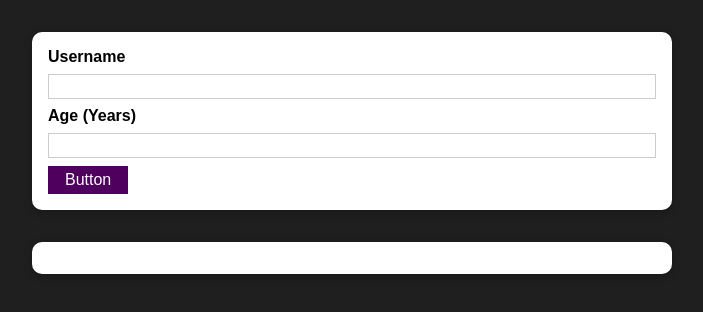
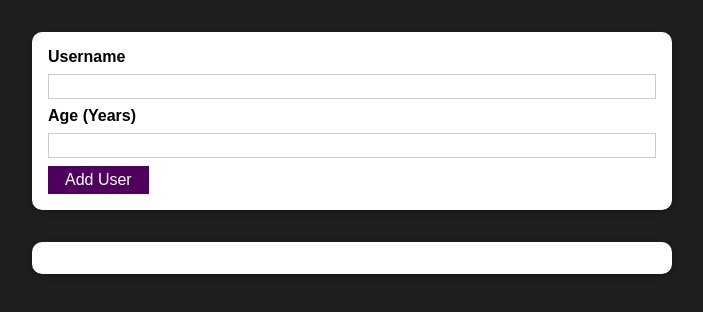
Before and after one commit to AleksandreTch/UserList, a React (Create React App) app: page / in a window 1280 px wide. Shown: the top 312 px of the page, without its empty margins (288-991 px from the left). Built offline with nearby package versions, Linux system fonts and the light colour scheme.

Commit message:
Fixed Some Bugs / Updated Applixcation Logic

```diff
--- a/src/App.js
+++ b/src/App.js
@@ -1,4 +1,4 @@
-import React, {useState} from 'react';
+import React, { useState } from 'react';
 
 import AddUser from './components/Users/AddUser';
 import UsersList from './components/Users/UsersList';
@@ -6,16 +6,19 @@ import UsersList from './components/Users/UsersList';
 function App() {
   const [usersList, setUsersList] = useState([]);
 
-  const addUserHandler = (uName, uAge) =>{
+  const addUserHandler = (uName, uAge) => {
     setUsersList((prevUsersList) => {
-      return [...prevUsersList, {name: uName, age: uAge}];
+      return [
+        ...prevUsersList,
+        { name: uName, age: uAge, id: Math.random().toString() },
+      ];
     });
-  }
+  };
 
   return (
     <div>
-        <AddUser onAddUser={addUserHandler}/>
-        <UsersList users={usersList}/>
+      <AddUser onAddUser={addUserHandler} />
+      <UsersList users={usersList} />
     </div>
   );
 }
--- a/src/components/UI/Button.js
+++ b/src/components/UI/Button.js
@@ -1,13 +1,17 @@
-import React from "react";
-import classes from "./Button.module.css";
+import React from 'react';
+
+import classes from './Button.module.css';
 
 const Button = (props) => {
-    return <button
-            type={props.type || 'button'}
-            onClick={props.onClick}
-            className={classes.button}>
-             {props.value || 'Button'}
-            </button>
+  return (
+    <button
+      className={classes.button}
+      type={props.type || 'button'}
+      onClick={props.onClick}
+    >
+      {props.children}
+    </button>
+  );
 };
 
 export default Button;
--- a/src/components/Users/AddUser.js
+++ b/src/components/Users/AddUser.js
@@ -16,7 +16,7 @@ const AddUser = (props) => {
     if (+enteredAge < 1) {
       return;
     }
-    console.log(enteredUsername, enteredAge);
+    props.onAddUser(enteredUsername, enteredAge);
     setEnteredUsername('');
     setEnteredAge('');
   };
--- a/src/components/Users/UsersList.js
+++ b/src/components/Users/UsersList.js
@@ -1,3 +1,4 @@
+
 import React from 'react';
 
 import Card from '../UI/Card';
@@ -8,7 +9,7 @@ const UsersList = (props) => {
     <Card className={classes.users}>
       <ul>
         {props.users.map((user) => (
-          <li>
+          <li key={user.id}>
             {user.name} ({user.age} years old)
           </li>
         ))}
```
Also changed, not shown: src/components/UI/Card.js (+4 -9 lines).
